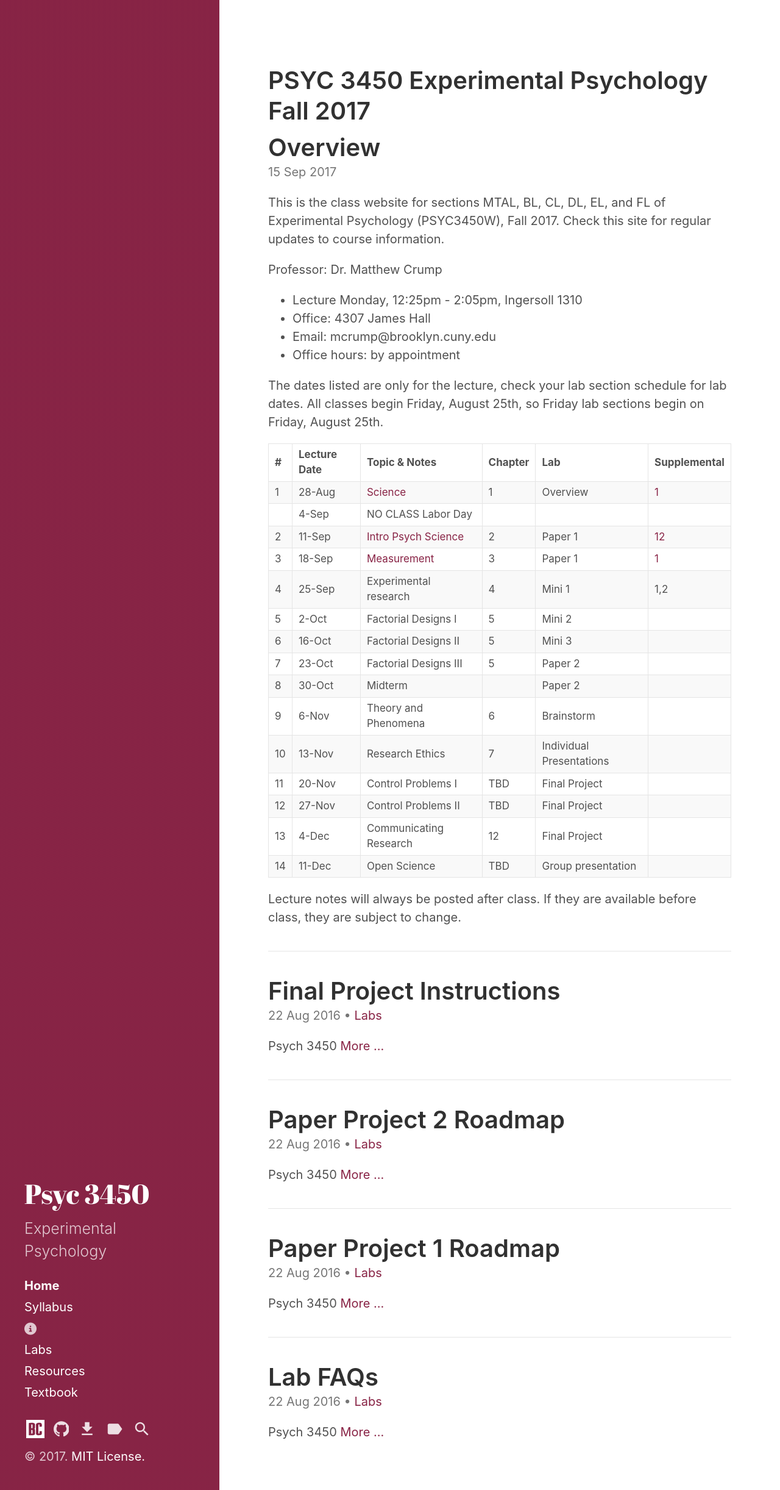
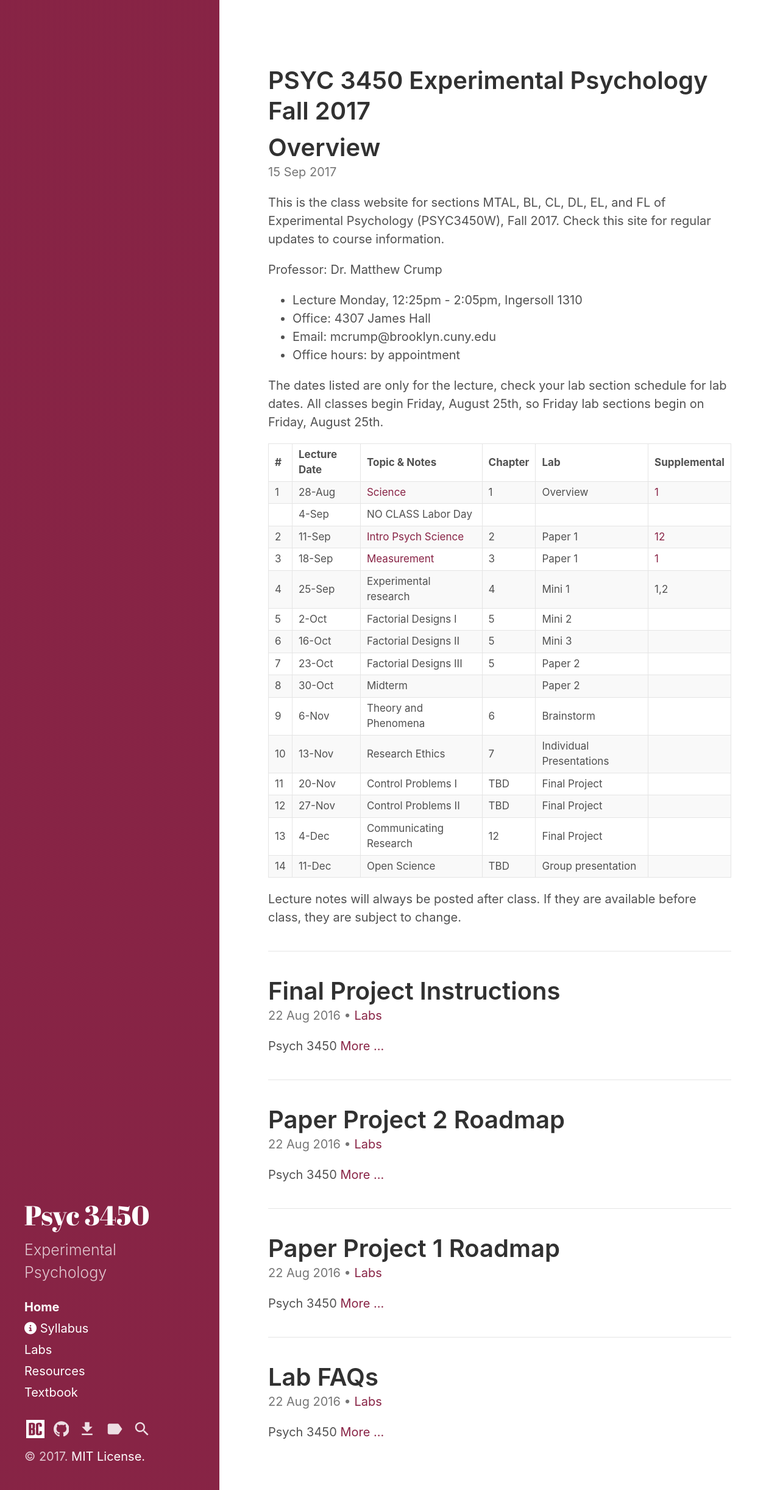
Before and after one commit to enriquepouget/psyc3450, a Jekyll site: the page built from index.html, in a window 1280 px wide. Shown: the whole page at 61% size. Built offline with Jekyll 4.4.1, drawn with Linux system fonts in a browser that asks for light colours; nearby versions of some CDN libraries; the list of posts is cut into pages by our own code.

Commit message:
try again

```diff
--- a/_includes/sidebar-nav-links.html
+++ b/_includes/sidebar-nav-links.html
@@ -17,8 +17,8 @@
   {% include page-links.html %}
 {% endcomment %}
 
-<a class="page-link" href="{{site.baseurl}}/syllabus">Syllabus</a>
-<i class="fa fa-info-circle" aria-hidden="true"></i>
+<a class="page-link" href="{{site.baseurl}}/syllabus"><i class="fa fa-info-circle" aria-hidden="true"></i> Syllabus</a>
+
 
   {% include category-links.html %}
 
```
